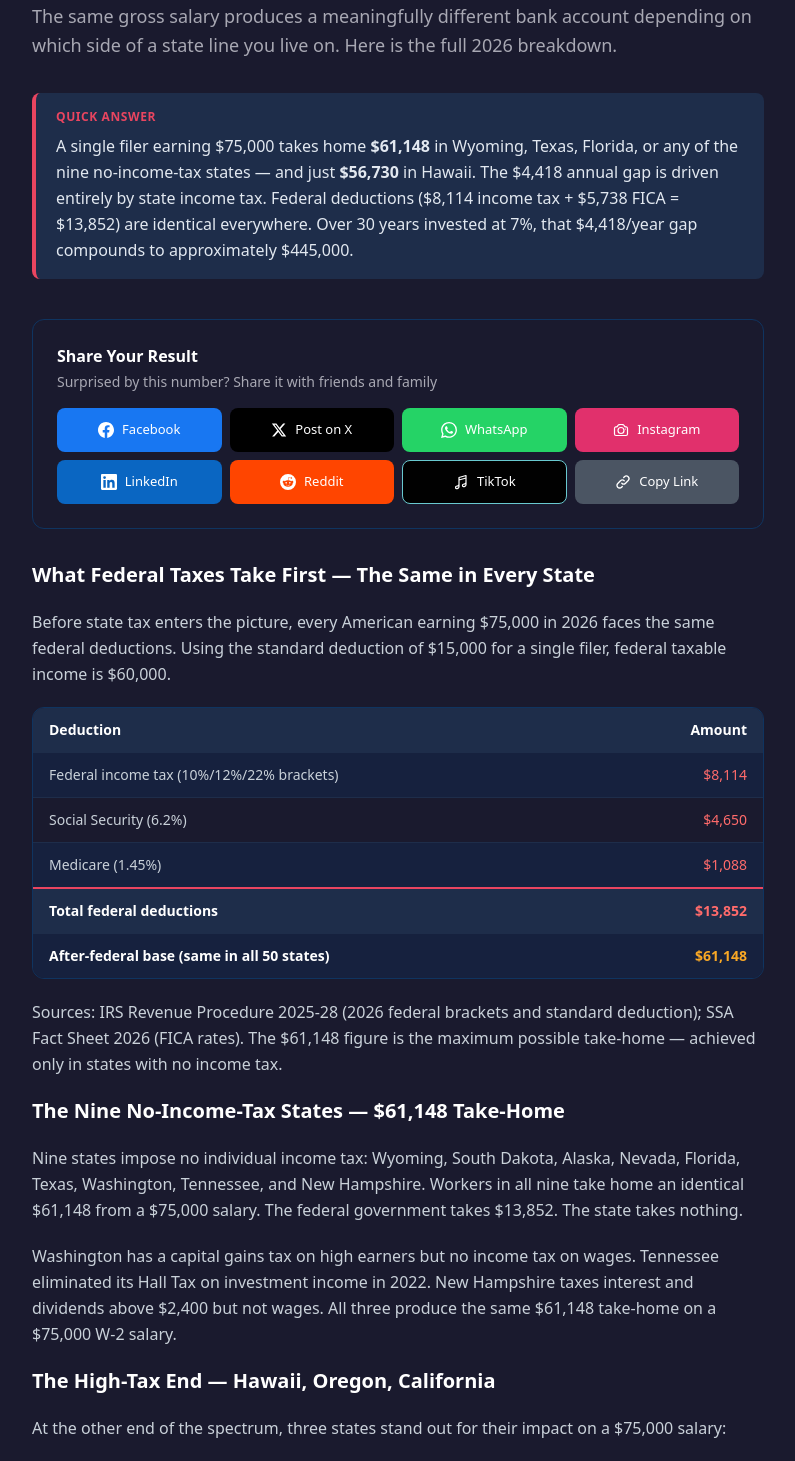
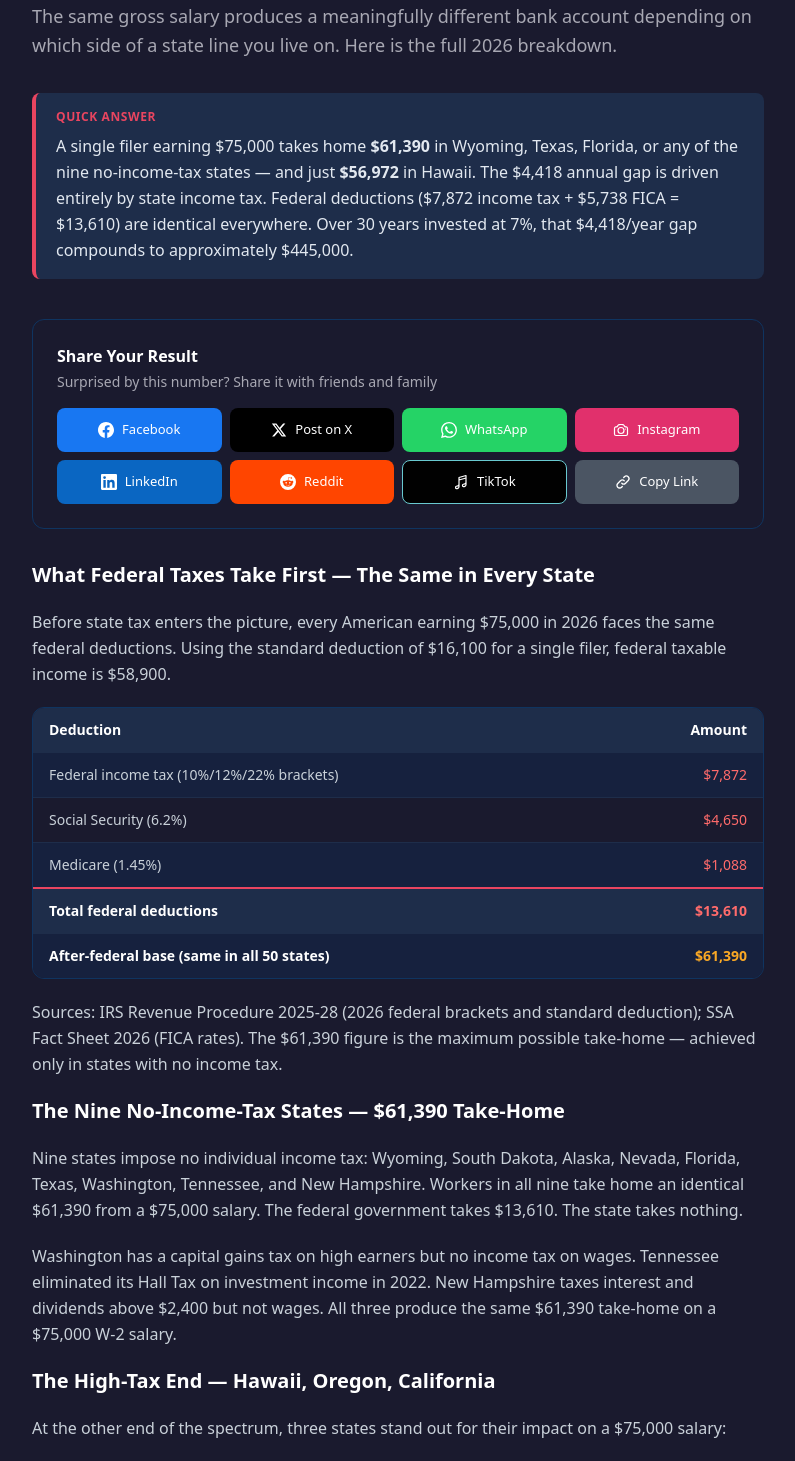
Before and after one commit to pierre2000it-max/dayblip, a Next.js app: page /blog/paycheck-by-state-2026 in a window 1280 px wide. Shown: the part 340-1801 px from the top of the page, without its empty margins (242-1037 px from the left). Built offline with nearby package versions, Linux system fonts and the light colour scheme.

Commit message:
Emergency fix: restore correct 2026 standard deduction ,100 in paycheck-by-state blog -- ,000 is 2025 value not 2026

```diff
--- a/src/app/blog/paycheck-by-state-2026/page.tsx
+++ b/src/app/blog/paycheck-by-state-2026/page.tsx
@@ -6,7 +6,7 @@ const articleSchema = {
   "@context": "https://schema.org",
   "@type": "Article",
   headline: "Your $75,000 Salary Is Worth Very Different Amounts Depending on Your State",
-  description: "A $75,000 salary takes home $61,148 in no-tax states and $56,730 in Hawaii — a $4,418 annual gap driven entirely by state income tax.",
+  description: "A $75,000 salary takes home $61,390 in no-tax states and $56,972 in Hawaii — a $4,418 annual gap driven entirely by state income tax.",
   url: "https://www.dayblip.com/blog/paycheck-by-state-2026",
   datePublished: "2026-06-13",
   dateModified: "2026-06-13",
@@ -23,7 +23,7 @@ const faqSchema = {
       name: "Which state has the highest take-home pay on a $75,000 salary?",
       acceptedAnswer: {
         "@type": "Answer",
-        text: "The nine states with no income tax — Wyoming, South Dakota, Alaska, Nevada, Florida, Texas, Washington, Tennessee, and New Hampshire — all produce the same take-home pay of $61,148 on a $75,000 gross salary for a single filer using the 2026 standard deduction. Federal income tax ($8,114) and FICA ($5,738) are the only deductions.",
+        text: "The nine states with no income tax — Wyoming, South Dakota, Alaska, Nevada, Florida, Texas, Washington, Tennessee, and New Hampshire — all produce the same take-home pay of $61,390 on a $75,000 gross salary for a single filer using the 2026 standard deduction. Federal income tax ($7,872) and FICA ($5,738) are the only deductions.",
       },
     },
     {
@@ -76,14 +76,14 @@ export default function PaycheckByState2026Page() {
           <div style={{ background: "#1e2d4a", borderLeft: "4px solid #e94560", borderRadius: "8px", padding: "16px 20px" }}>
             <div className="mb-2 text-xs font-semibold uppercase tracking-wider" style={{ color: "#e94560" }}>Quick Answer</div>
             <p className="text-[#e2e8f0] leading-relaxed">
-              A single filer earning $75,000 takes home <strong>$61,148</strong> in Wyoming, Texas, Florida, or any of the nine no-income-tax states — and just <strong>$56,730</strong> in Hawaii. The $4,418 annual gap is driven entirely by state income tax. Federal deductions ($8,114 income tax + $5,738 FICA = $13,852) are identical everywhere. Over 30 years invested at 7%, that $4,418/year gap compounds to approximately $445,000.
+              A single filer earning $75,000 takes home <strong>$61,390</strong> in Wyoming, Texas, Florida, or any of the nine no-income-tax states — and just <strong>$56,972</strong> in Hawaii. The $4,418 annual gap is driven entirely by state income tax. Federal deductions ($7,872 income tax + $5,738 FICA = $13,610) are identical everywhere. Over 30 years invested at 7%, that $4,418/year gap compounds to approximately $445,000.
             </p>
           </div>
         </section>
 
         <div className="mb-8">
           <ShareButtons
-            text="Same $75K salary: $61,148 take-home in Texas vs $56,730 in Hawaii. State income tax creates a $4,418 annual gap — see all 50 states: www.dayblip.com/blog/paycheck-by-state-2026"
+            text="Same $75K salary: $61,390 take-home in Texas vs $56,972 in Hawaii. State income tax creates a $4,418 annual gap — see all 50 states: www.dayblip.com/blog/paycheck-by-state-2026"
             url="https://www.dayblip.com/blog/paycheck-by-state-2026"
             title="Your $75,000 Salary Is Worth Very Different Amounts Depending on Your State"
           />
@@ -94,7 +94,7 @@ export default function PaycheckByState2026Page() {
           <h2 className="text-white text-xl font-bold mt-8 mb-3">What Federal Taxes Take First — The Same in Every State</h2>
 
           <p>
-            Before state tax enters the picture, every American earning $75,000 in 2026 faces the same federal deductions. Using the standard deduction of $15,000 for a single filer, federal taxable income is $60,000.
+            Before state tax enters the picture, every American earning $75,000 in 2026 faces the same federal deductions. Using the standard deduction of $16,100 for a single filer, federal taxable income is $58,900.
           </p>
 
           <div className="rounded-xl border border-[#0f3460] overflow-hidden my-6">
@@ -107,7 +107,7 @@ export default function PaycheckByState2026Page() {
               </thead>
               <tbody>
                 {[
-                  { label: "Federal income tax (10%/12%/22% brackets)", amount: "$8,114" },
+                  { label: "Federal income tax (10%/12%/22% brackets)", amount: "$7,872" },
                   { label: "Social Security (6.2%)", amount: "$4,650" },
                   { label: "Medicare (1.45%)", amount: "$1,088" },
                 ].map((row, i) => (
@@ -118,28 +118,28 @@ export default function PaycheckByState2026Page() {
                 ))}
                 <tr style={{ borderTop: "2px solid #e94560", background: "#1e2d4a" }}>
                   <td className="px-4 py-3 font-bold text-white">Total federal deductions</td>
-                  <td className="px-4 py-3 text-right font-bold text-[#FF6B6B]">$13,852</td>
+                  <td className="px-4 py-3 text-right font-bold text-[#FF6B6B]">$13,610</td>
                 </tr>
                 <tr style={{ borderTop: "1px solid #1e2d4a", background: "#16213e" }}>
                   <td className="px-4 py-3 font-bold text-white">After-federal base (same in all 50 states)</td>
-                  <td className="px-4 py-3 text-right font-bold text-[#F9A825]">$61,148</td>
+                  <td className="px-4 py-3 text-right font-bold text-[#F9A825]">$61,390</td>
                 </tr>
               </tbody>
             </table>
           </div>
 
           <p>
-            Sources: IRS Revenue Procedure 2025-28 (2026 federal brackets and standard deduction); SSA Fact Sheet 2026 (FICA rates). The $61,148 figure is the maximum possible take-home — achieved only in states with no income tax.
+            Sources: IRS Revenue Procedure 2025-28 (2026 federal brackets and standard deduction); SSA Fact Sheet 2026 (FICA rates). The $61,390 figure is the maximum possible take-home — achieved only in states with no income tax.
           </p>
 
-          <h2 className="text-white text-xl font-bold mt-8 mb-3">The Nine No-Income-Tax States — $61,148 Take-Home</h2>
+          <h2 className="text-white text-xl font-bold mt-8 mb-3">The Nine No-Income-Tax States — $61,390 Take-Home</h2>
 
           <p>
-            Nine states impose no individual income tax: Wyoming, South Dakota, Alaska, Nevada, Florida, Texas, Washington, Tennessee, and New Hampshire. Workers in all nine take home an identical $61,148 from a $75,000 salary. The federal government takes $13,852. The state takes nothing.
+            Nine states impose no individual income tax: Wyoming, South Dakota, Alaska, Nevada, Florida, Texas, Washington, Tennessee, and New Hampshire. Workers in all nine take home an identical $61,390 from a $75,000 salary. The federal government takes $13,610. The state takes nothing.
           </p>
 
           <p>
-            Washington has a capital gains tax on high earners but no income tax on wages. Tennessee eliminated its Hall Tax on investment income in 2022. New Hampshire taxes interest and dividends above $2,400 but not wages. All three produce the same $61,148 take-home on a $75,000 W-2 salary.
+            Washington has a capital gains tax on high earners but no income tax on wages. Tennessee eliminated its Hall Tax on investment income in 2022. New Hampshire taxes interest and dividends above $2,400 but not wages. All three produce the same $61,390 take-home on a $75,000 W-2 salary.
           </p>
 
           <h2 className="text-white text-xl font-bold mt-8 mb-3">The High-Tax End — Hawaii, Oregon, California</h2>
@@ -160,11 +160,11 @@ export default function PaycheckByState2026Page() {
               </thead>
               <tbody>
                 {[
-                  { state: "Hawaii",     take: "$56,730", tax: "$4,418", rate: "24.4%" },
-                  { state: "California", take: "$56,862", tax: "$4,286", rate: "24.2%" },
-                  { state: "Oregon",     take: "$57,049", tax: "$4,099", rate: "23.9%" },
-                  { state: "New Jersey", take: "$57,566", tax: "$3,582", rate: "23.2%" },
-                  { state: "Minnesota",  take: "$57,616", tax: "$3,532", rate: "23.2%" },
+                  { state: "Hawaii",     take: "$56,972", tax: "$4,418", rate: "24.0%" },
+                  { state: "California", take: "$57,104", tax: "$4,286", rate: "23.9%" },
+                  { state: "Oregon",     take: "$57,291", tax: "$4,099", rate: "23.6%" },
+                  { state: "New Jersey", take: "$57,808", tax: "$3,582", rate: "22.9%" },
+                  { state: "Minnesota",  take: "$57,858", tax: "$3,532", rate: "22.9%" },
                 ].map((row, i) => (
                   <tr key={i} style={{ borderTop: "1px solid #1e2d4a", background: i % 2 === 0 ? "#16213e" : "#1a1a2e" }}>
                     <td className="px-4 py-3 text-[#c9d1d9]">{row.state}</td>
@@ -200,7 +200,7 @@ export default function PaycheckByState2026Page() {
           <h2 className="text-white text-xl font-bold mt-8 mb-3">Methodology Note</h2>
 
           <p>
-            All figures use a $75,000 gross annual salary, single filing status, 2026 standard deduction ($15,000), no pre-tax deductions, no dependents. Federal brackets per IRS Revenue Procedure 2025-28. FICA per SSA Fact Sheet 2026. State income tax rates sourced from individual state revenue department publications and the Tax Foundation&apos;s 2026 State Individual Income Tax Rates and Brackets report. Local income taxes not included.
+            All figures use a $75,000 gross annual salary, single filing status, 2026 standard deduction ($16,100), no pre-tax deductions, no dependents. Federal brackets per IRS Revenue Procedure 2025-28. FICA per SSA Fact Sheet 2026. State income tax rates sourced from individual state revenue department publications and the Tax Foundation&apos;s 2026 State Individual Income Tax Rates and Brackets report. Local income taxes not included.
           </p>
 
           <div style={{ background: "#1e2d4a", borderRadius: "8px", padding: "20px", margin: "32px 0", textAlign: "center" }}>
@@ -224,7 +224,7 @@ export default function PaycheckByState2026Page() {
         <div className="mt-8 pt-8 border-t border-[#2d3748]">
           <p className="text-white font-semibold mb-4">Share this article</p>
           <ShareButtons
-            text="Same $75K salary: $61,148 take-home in Texas vs $56,730 in Hawaii. State income tax creates a $4,418 annual gap — see all 50 states: www.dayblip.com/blog/paycheck-by-state-2026"
+            text="Same $75K salary: $61,390 take-home in Texas vs $56,972 in Hawaii. State income tax creates a $4,418 annual gap — see all 50 states: www.dayblip.com/blog/paycheck-by-state-2026"
             url="https://www.dayblip.com/blog/paycheck-by-state-2026"
             title="Your $75,000 Salary Is Worth Very Different Amounts Depending on Your State"
           />
```
